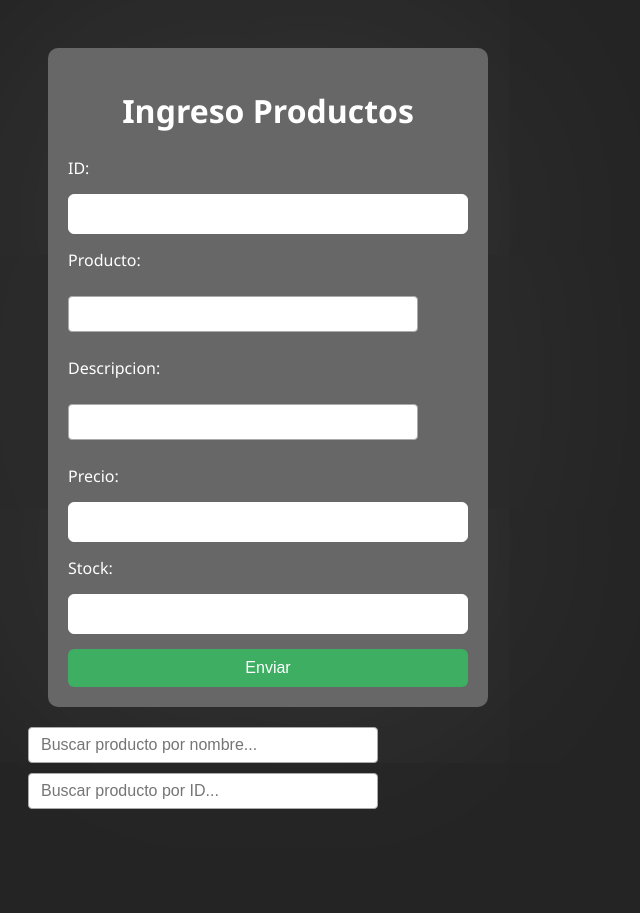
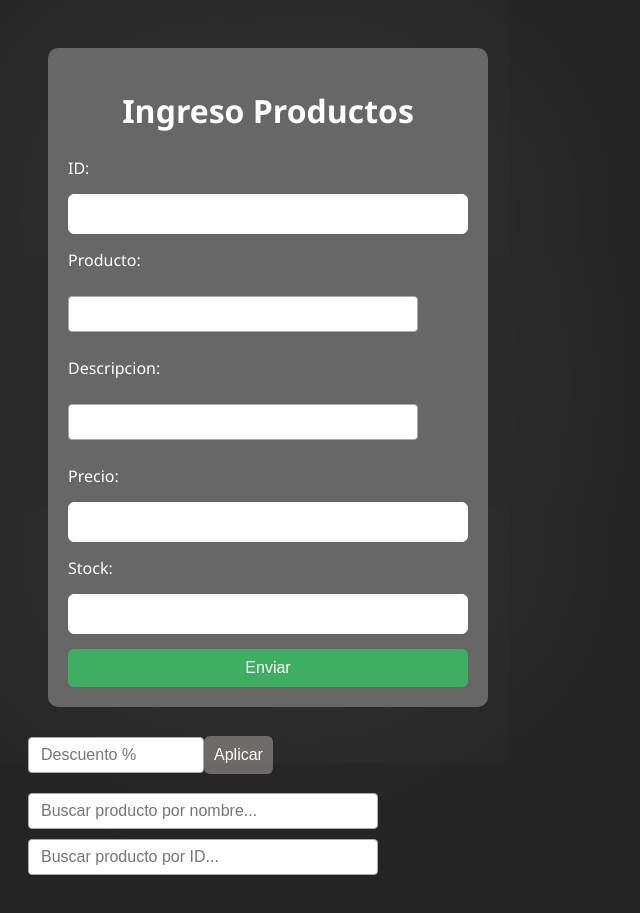
Before and after one commit to ValenFar/TP04PV2025GRUPO9, a React (Vite) app: page / in a window 1280 px wide. Shown: the whole page, without its empty margins (0-640 px from the left). Before the commit the page ends 847 px from the top, so only its background shows below. Built offline with nearby package versions, Linux system fonts and the light colour scheme.

Commit message:
Implementacion del componente descuento.jsx - MaximoValentinFarfanAntileo

```diff
--- a/src/assets/components/Items.jsx
+++ b/src/assets/components/Items.jsx
@@ -2,7 +2,7 @@ import React, { useState } from "react";
 import '../css/ProductForm.css';
 import ProductForm from "./ProductForm";
 import SearchBar from "./SearchBar";
-
+import Descuento from "./descuento";
 
 const Items = () => {
   const [productData, setProductData] = useState([]);
@@ -14,6 +14,7 @@ const Items = () => {
   return (
     <div>
       <ProductForm onSubmit={handleProductSubmit} />
+      <Descuento productData={productData} />
       <SearchBar productData={productData} />
 
       {productData.length > 0 && (
--- /dev/null
+++ b/src/assets/components/descuento.jsx
@@ -0,0 +1,54 @@
+import { useState } from "react";
+import '../css/SearchBar.css';
+import '../css/descuento.css';
+
+export default function Descuento({ productData }) {
+    const [descuento, setDescuento] = useState("");
+    const [productosConDescuento, setProductosConDescuento] = useState([]);
+
+    const handleDescuentoChange = (e) => setDescuento(e.target.value);
+
+    const aplicarDescuento = () => {
+        const porcentaje = parseFloat(descuento);
+        if (isNaN(porcentaje) || porcentaje <= 0 || porcentaje >= 100) {
+            alert("Ingrese un porcentaje válido (entre 1 y 99)");
+            return;
+        }
+        const productosFiltrados = productData.map(product => ({
+            ...product,
+            precioConDescuento: (product.precio * (1 - porcentaje / 100)).toFixed(2)
+        }));
+        setProductosConDescuento(productosFiltrados);
+    };
+
+    return (
+        <div>
+            <input
+                className="input-descuentos"
+                type="number"
+                placeholder="Descuento %"
+                value={descuento}
+                onChange={handleDescuentoChange}
+                min="1"
+                max="99"
+            />
+            <button className='button-aplicar' onClick={aplicarDescuento}>Aplicar</button>
+            {productosConDescuento.length > 0 && (
+                <div className="data">
+                    <h2>Productos con descuento</h2>
+                    <button className="button-cancelar" onClick={() => setProductosConDescuento([])}>Cancelar</button>
+                    {productosConDescuento.map((product, index) => (
+                        <div key={index} className="product-block">
+                            <div className="data-row"><strong>ID:</strong> {product.id}</div>
+                            <div className="data-row"><strong>Producto:</strong> {product.producto}</div>
+                            <div className="data-row"><strong>Descripción:</strong> {product.descripcion}</div>
+                            <div className="data-row"><strong>Precio original:</strong> ${product.precio}</div>
+                            <div className="data-row"><strong>Precio con descuento:</strong> ${product.precioConDescuento}</div>
+                            <div className="data-row"><strong>Stock:</strong> {product.stock}</div>
+                        </div>
+                    ))}
+                </div>
+            )}
+        </div>
+    );
+}
--- /dev/null
+++ b/src/assets/css/descuento.css
@@ -0,0 +1,40 @@
+.button-cancelar {
+    padding: 10px;
+    font-size: 16px;
+    background-color: #de0606;
+    color: rgb(255, 255, 255);
+    border: none;
+    border-radius: 6px;
+    cursor: pointer;
+    transition: background-color 0.3s ease-in-out;
+}
+
+.button-cancelar:hover {
+    background-color: #b53838;
+}
+
+.button-aplicar {
+    padding: 10px;
+    font-size: 16px;
+    background-color: #8f8989ac;
+    color: rgb(255, 255, 255);
+    border: none;
+    border-radius: 6px;
+    cursor: pointer;
+    transition: background-color 0.3s ease-in-out;
+}
+
+.button-aplicar:hover {
+    background-color: #32ea53ac;
+}
+
+.input-descuentos {
+    width: 100%;
+    max-width: 150px;
+    margin: 10px 0;
+    padding: 8px 12px;
+    border: 1px solid #aaa;
+    border-radius: 4px;
+    font-size: 1rem;
+    transition: border-color 0.2s;
+}
```
